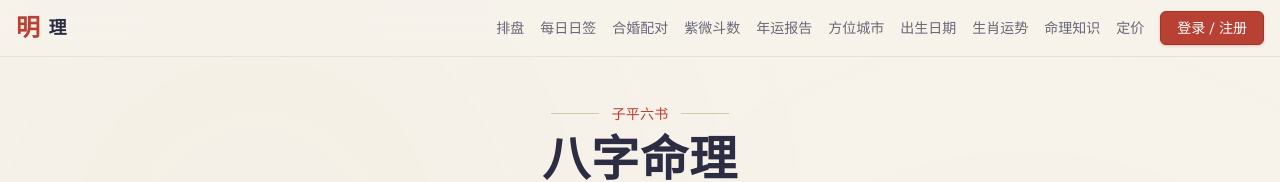
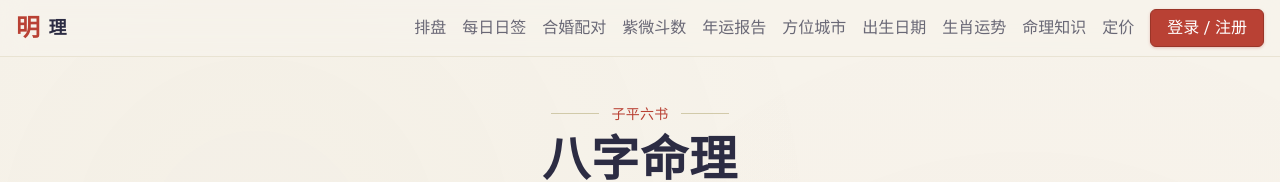
Before and after one commit to jinchenlawrence-byte/mingcharts, a Next.js app: page / in a window 1280 px wide. Shown: the top 182 px of the page. Built offline with nearby package versions, Linux system fonts and the light colour scheme; no server answers.

Commit message:
style(nav): 顶部模块导航文字调大——md 15px / xl 16px，窄屏保持 14px 防溢出

```diff
--- a/src/components/Nav.tsx
+++ b/src/components/Nav.tsx
@@ -34,7 +34,7 @@ export default function Nav() {
           <span className="text-cinnabar text-2xl leading-none">明</span>
           <span>理</span>
         </Link>
-        <div className="flex items-center gap-3 sm:gap-4 text-sm">
+        <div className="flex items-center gap-3 sm:gap-4 text-sm md:text-[15px] xl:text-base">
           <Link href="/" className="text-ink/70 hover:text-cinnabar transition-colors">
             排盘
           </Link>
```
